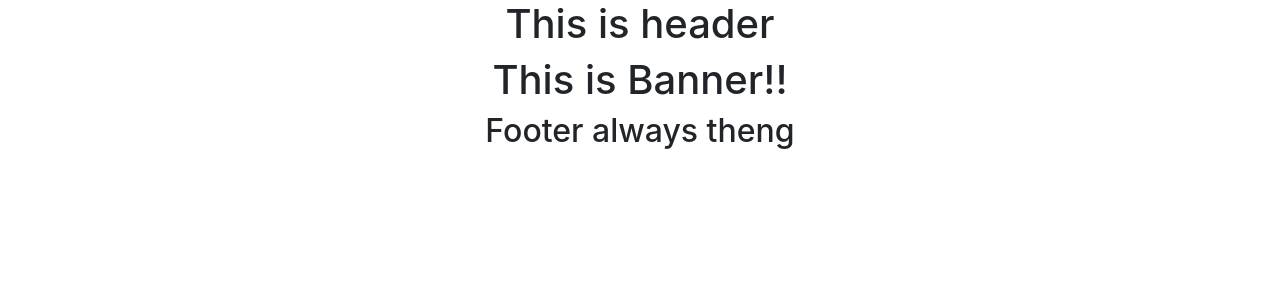
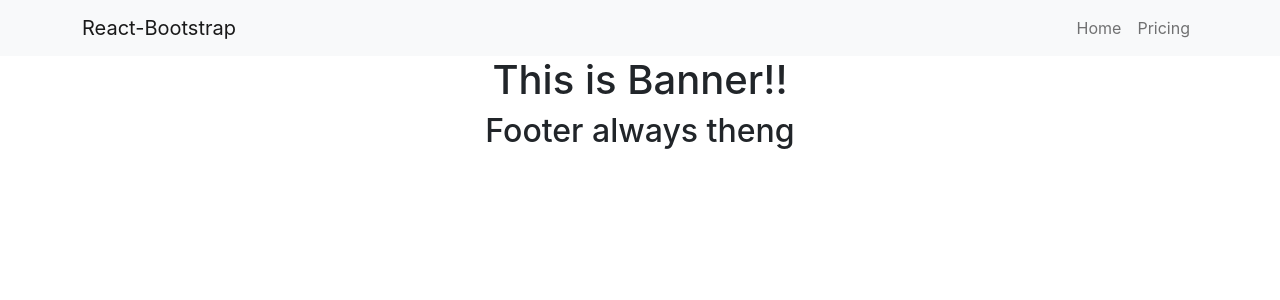
Before and after one commit to Junayed5/warehouse-management-website, a React (Create React App) app: page / in a window 1280 px wide. Shown: the top 300 px of the page. Built offline with nearby package versions, Linux system fonts and the light colour scheme.

Commit message:
Set navbar

```diff
--- a/src/components/Header/Header.js
+++ b/src/components/Header/Header.js
@@ -1,9 +1,23 @@
 import React from 'react';
+import { Container, Nav, Navbar } from 'react-bootstrap';
+import { Link } from 'react-router-dom';
 
 const Header = () => {
     return (
         <div>
-            <h1>This is header</h1>
+            <Navbar collapseOnSelect expand="lg" bg="light">
+                <Container>
+                    <Navbar.Brand href="#home">React-Bootstrap</Navbar.Brand>
+                    <Navbar.Toggle aria-controls="responsive-navbar-nav" />
+                    <Navbar.Collapse id="responsive-navbar-nav">
+                        <Nav className="ms-auto">
+                            <Nav.Link as={Link} to="/">Home</Nav.Link>
+                            <Nav.Link href="#pricing">Pricing</Nav.Link>
+                        </Nav>
+
+                    </Navbar.Collapse>
+                </Container>
+            </Navbar>
         </div>
     );
 };
```
